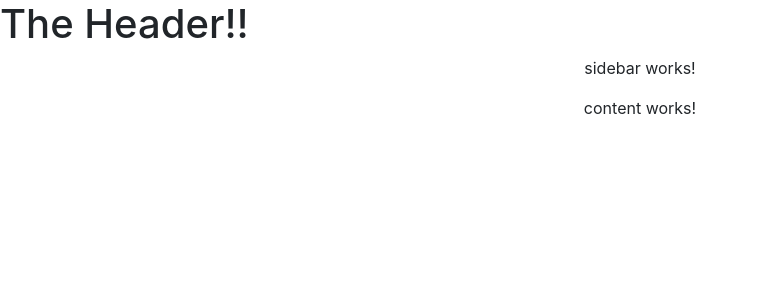
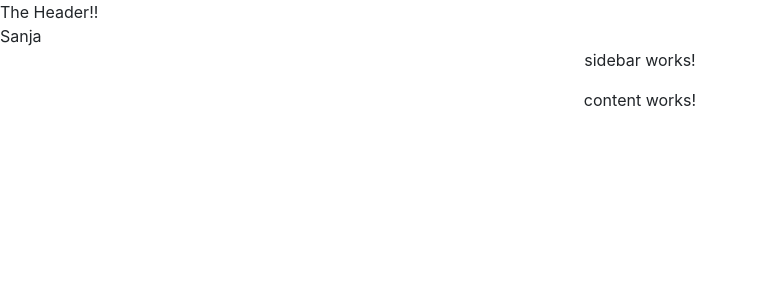
Before and after one commit to SanjaProtic/my-resume, an Angular app: page / in a window 1280 px wide. Shown: the top 300 px of the page, without its empty margins (0-758 px from the left). Built offline with nearby package versions, Linux system fonts and the light colour scheme.

Commit message:
import mixins i vars

```diff
--- a/angular.json
+++ b/angular.json
@@ -86,7 +86,7 @@
             "karmaConfig": "src/karma.conf.js",
             "styles": [
               "src/styles.scss",
-              "./bootstrap/dist/css/bootstrap.css"
+              "./bootstrap/scss/bootstrap.scss"
             ],
             "scripts": [],
             "assets": [
--- a/src/app/app.component.scss
+++ b/src/app/app.component.scss
@@ -0,0 +1 @@
+@import './scss/variables';
--- a/src/app/header/header.component.html
+++ b/src/app/header/header.component.html
@@ -1,2 +1,6 @@
 
-<h1>The Header!!</h1>
+<header>
+    <div class="header">The Header!!</div>
+    <div class="header">Sanja</div>
+
+</header>
--- a/src/app/header/header.component.scss
+++ b/src/app/header/header.component.scss
@@ -0,0 +1,5 @@
+@import "src/app/scss/variables";
+
+header {
+    color: $color-text;
+}
--- /dev/null
+++ b/src/app/scss/_mixins.scss
@@ -0,0 +1,14 @@
+@mixin main {
+	* {
+		margin: 0;
+		padding: 0;
+		-webkit-box-sizing: border-box;
+	  	   -moz-box-sizing: border-box;
+	  			box-sizing: border-box;
+	}
+}
+@mixin rotate {
+	-ms-transform: skewY(4deg);
+    -webkit-transform: skewY(4deg);
+    transform: skewY(4deg);
+}
--- /dev/null
+++ b/src/app/scss/_variables.scss
@@ -0,0 +1 @@
+$color-text: #282828;
--- a/src/styles.scss
+++ b/src/styles.scss
@@ -1 +1,5 @@
 /* You can add global styles to this file, and also import other style files */
+@import 'app/scss/mixins';
+
+
+@include main;
```
